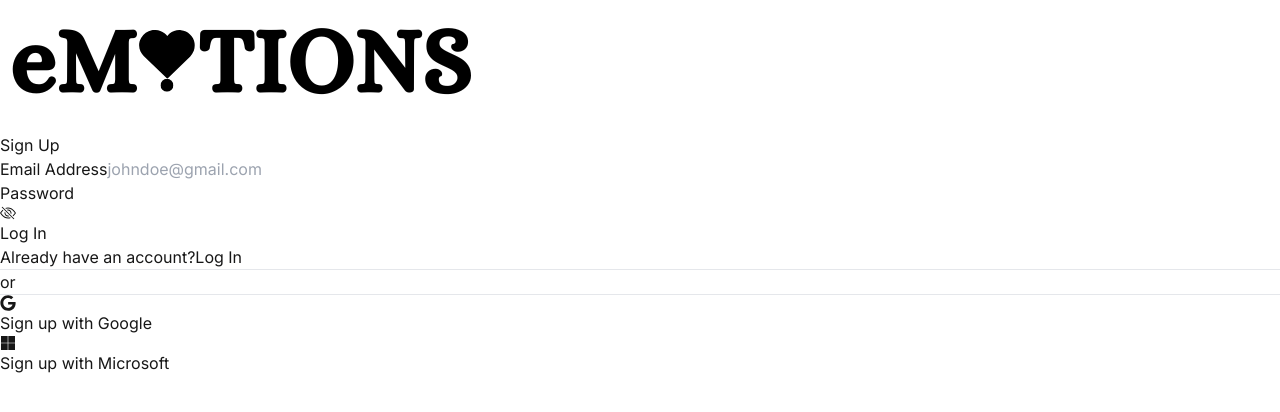
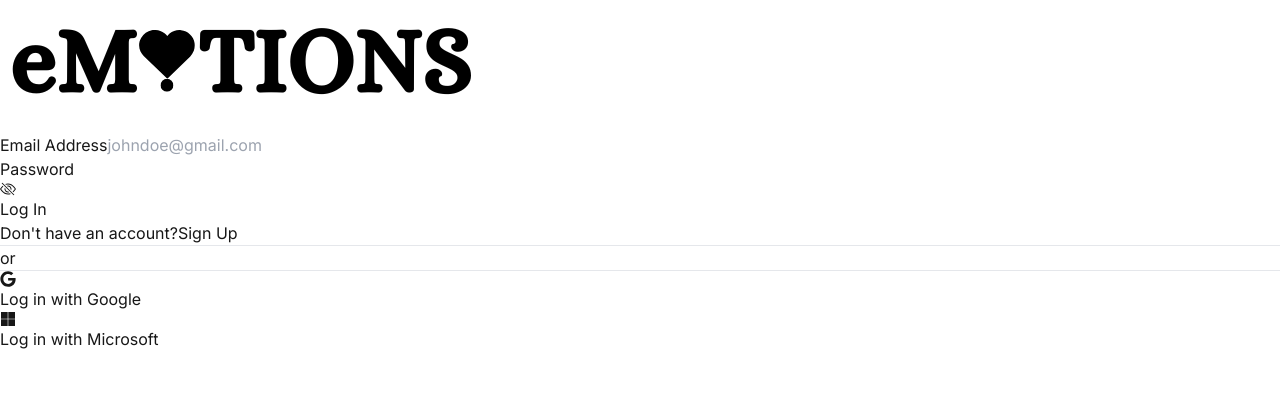
Before and after one commit to macmini62/mental-health-emotions, a Next.js app in the folder frontend/: page /auth/authv1/login in a window 1280 px wide. Shown: the top 412 px of the page. Built offline with nearby package versions, Linux system fonts and the light colour scheme.

Commit message:
Solved the issue on state handling in the auth pages

```diff
--- a/frontend/src/app/auth/authv1/layout.tsx
+++ b/frontend/src/app/auth/authv1/layout.tsx
@@ -1,57 +1,13 @@
-"use client"
-
-import Link from "next/link";
-import { useState } from "react";
-import { FaGoogle, FaMicrosoft } from "react-icons/fa";
-
 const AuthLayout = ({
   children
 }:{
   children: React.ReactNode
 }) => {
 
-  const[auth, setAuth] = useState<string>("signup");
-
-  const handleAuth:any = () => {
-    setAuth((a: any) => {
-      a = a == "login" ? "signup" : "login";
-      return a;
-    })
-  }
 
   return (
     <div className="w-[512px] rounded-md shadow-lg shadow-gray-300 p-10">
-      <div className="flex gap-4 justify-center">
-        <img src="/logo/logo-white.png" alt="" className="w-48 h-14"/>
-      </div>
-      <h1 className="text-4xl font-semibold my-6">{auth == "login" ? "Log In" : "Sign Up"}</h1>
-      {/* Form Details */}
-      { children }
-      <p className="inline-block text-center w-full">
-        {auth == "login"? "Don't" : "Already"} have an account?
-        <span onClick={() => handleAuth()}>
-          <Link
-            href={auth == "login" ? "/auth/authv1/signup" : "/auth/authv1/login"}
-            className="hover:underline ml-1">{auth == "login" ? "Sign Up" : "Log In"}
-          </Link>
-        </span>
-      </p>
-      <div className="w-full my-4 flex gap-4 items-center justify-center text-gray-500">
-        <hr className="w-1/2 border-gray-500"/>
-        <p>or</p>
-        <hr className="w-1/2 border-gray-500"/>
-      </div>
-      {/* External Links */}
-      <div>
-        <Link href="" className="flex items-center justify-center w-full h-12 gap-4 border border-black my-4 rounded-md">
-          <FaGoogle className="w-6 h-6"/>
-          <p>{auth == "login" ? "Log in" : "Sign up"} with Google</p>
-        </Link>
-        <Link href="" className="flex items-center justify-center w-full h-12 gap-4 border border-black my-4 rounded-md">
-          <FaMicrosoft className="w-6 h-6"/>
-          <p>{auth == "login" ? "Log in" : "Sign up"} with Microsoft</p>
-        </Link>
-      </div>
+      {children}
     </div>
   )
 }
--- a/frontend/src/app/auth/authv1/login/page.tsx
+++ b/frontend/src/app/auth/authv1/login/page.tsx
@@ -5,6 +5,8 @@ import { useForm } from "react-hook-form";
 import { z } from "zod";
 import InputFields from "../../../components/authComponents/InputFields";
 import { useRouter } from "next/navigation";
+import Auth0Options from "@/app/components/authComponents/Auth0Options";
+import { useState } from "react";
 
 const schema = z.object({
   email: z.string().email({message: "Invalid email address!"}),
@@ -45,6 +47,11 @@ const LogInPage = () => {
   });
 
   return (
+    <div className="">
+      <div className="flex gap-4 justify-center">
+        <img src="/logo/logo-white.png" alt="" className="w-48 h-14"/>
+      </div>
+      {/* Form Details */}
       <form onSubmit={onSubmit}>
         <InputFields
           label="Email Address"
@@ -67,6 +74,11 @@ const LogInPage = () => {
           Log In
         </button>
       </form>
+      {/* Auth0Options */}
+      <Auth0Options
+        auth={"login"}
+      />
+    </div>
   )
 }
 
--- /dev/null
+++ b/frontend/src/app/components/authComponents/Auth0Options.tsx
@@ -0,0 +1,39 @@
+"use client"
+
+import Link from "next/link"
+import { FaGoogle, FaMicrosoft } from "react-icons/fa";
+
+const Auth0Options = ({
+  auth
+}:{
+  auth: string
+}) => {
+  return (
+    <div className="w-full">
+      <p className="inline-block text-center w-full">
+        {auth == "login"? "Don't" : "Already"} have an account?
+        <span>
+          <Link
+            href={auth == "login" ? "/auth/authv1/signup" : "/auth/authv1/login"}
+            className="hover:underline ml-1">{auth == "login" ? "Sign Up" : "Log In"}
+          </Link>
+        </span>
+      </p>
+      <div className="w-full my-4 flex gap-4 items-center justify-center text-gray-500">
+        <hr className="w-1/2 border-gray-500"/>
+        <p>or</p>
+        <hr className="w-1/2 border-gray-500"/>
+      </div>
+      <Link href="" className="flex items-center justify-center w-full h-12 gap-4 border border-black my-4 rounded-md">
+        <FaGoogle className="w-6 h-6"/>
+        <p>{auth == "login" ? "Log in" : "Sign up"} with Google</p>
+      </Link>
+      <Link href="" className="flex items-center justify-center w-full h-12 gap-4 border border-black my-4 rounded-md">
+        <FaMicrosoft className="w-6 h-6"/>
+        <p>{auth == "login" ? "Log in" : "Sign up"} with Microsoft</p>
+      </Link>
+    </div>
+  )
+}
+
+export default Auth0Options
```
Also changed, not shown: frontend/src/app/auth/authv1/signup/page.tsx (+11 -0 lines). Lines whose indentation alone changed are shown as unchanged.
